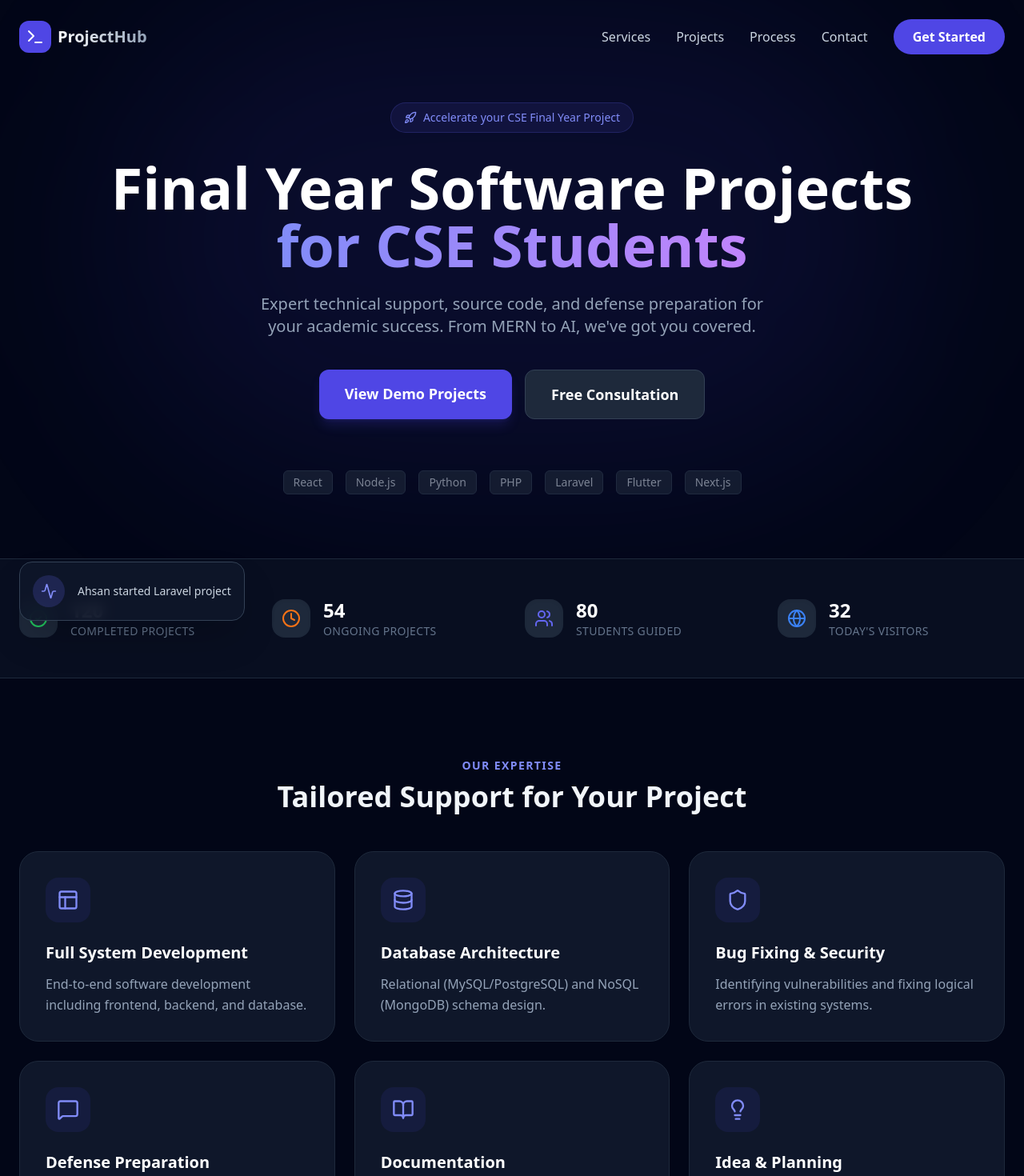
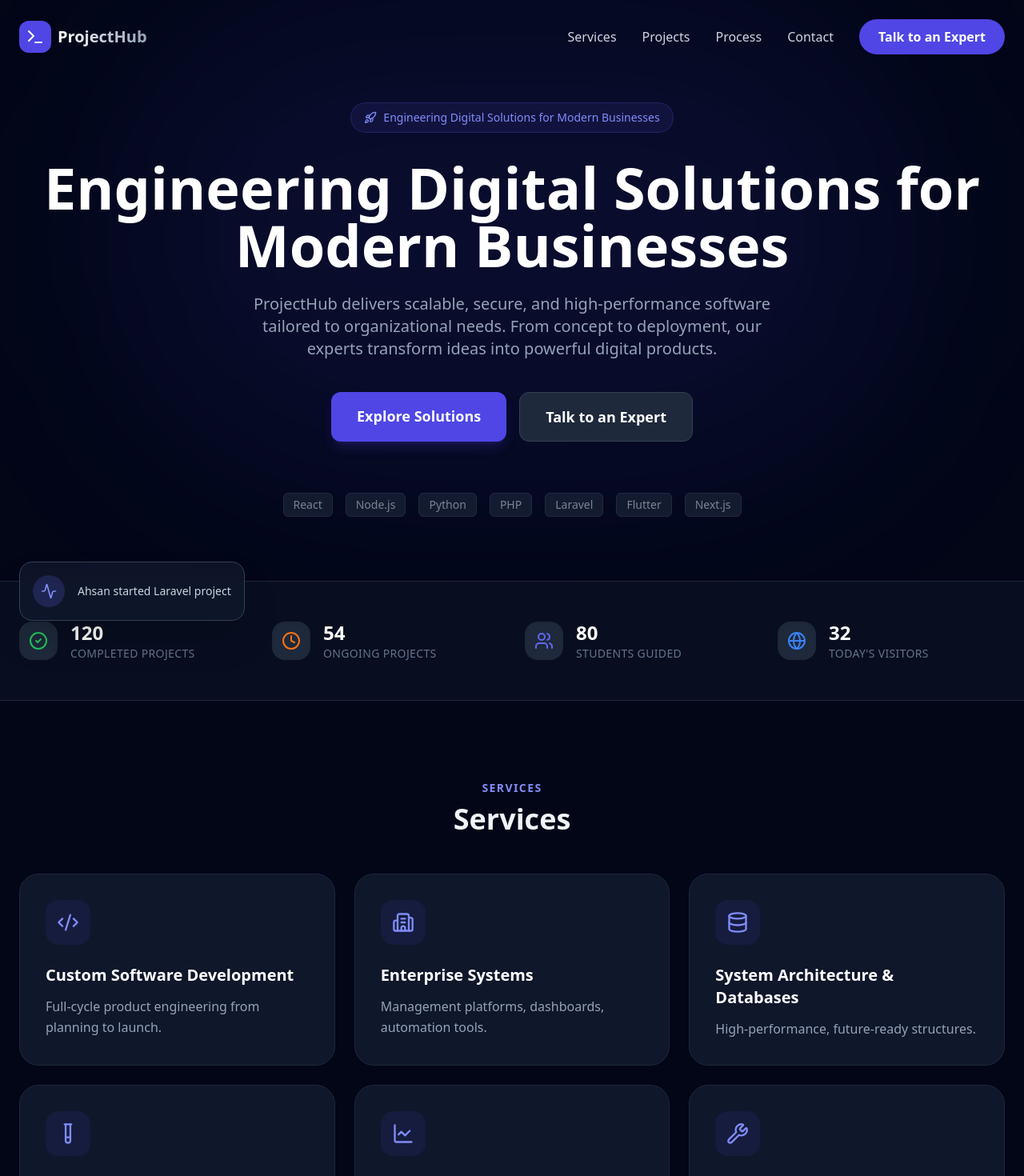
Before and after one commit to assist-project-hub/projecthub, a React (Vite) app: page / in a window 1280 px wide. Shown: the top 1470 px of the page at 80% size. Built offline with nearby package versions, Linux system fonts and the light colour scheme.

Commit message:
Refactor multiple sections to utilize content from centralized data source, enhancing maintainability and consistency across the application.

```diff
--- a/src/components/layout/Footer.jsx
+++ b/src/components/layout/Footer.jsx
@@ -1,4 +1,5 @@
 import { Globe, Layout, Cpu } from "lucide-react"
+import { content } from "../../data/content"
 
 export default function Footer() {
   return (
@@ -28,7 +29,7 @@ export default function Footer() {
           </a>
         </div>
         <p>&copy; ProjectHub. All rights reserved.</p>
-        <p className="text-sm mt-2 font-mono">Designed for Next-Gen Engineers.</p>
+        <p className="text-sm mt-2 font-mono">{content.footer.tagline}</p>
       </div>
     </footer>
   )
--- a/src/components/layout/Navbar.jsx
+++ b/src/components/layout/Navbar.jsx
@@ -1,6 +1,7 @@
 import { useState, useEffect } from "react"
 import { Menu, X, Terminal } from "lucide-react"
 import { motion, AnimatePresence } from "framer-motion"
+import { content } from "../../data/content"
 
 const SECTIONS = [
   { name: "Services", href: "#services" },
@@ -51,7 +52,7 @@ export default function Navbar() {
             href="#contact"
             className="bg-indigo-600 hover:bg-indigo-700 text-white px-6 py-2.5 rounded-full font-semibold transition-all"
           >
-            Get Started
+            {content.nav.cta}
           </a>
         </div>
 
@@ -89,7 +90,7 @@ export default function Navbar() {
                 onClick={() => setIsOpen(false)}
                 className="text-indigo-400 font-semibold"
               >
-                Get Started
+                {content.nav.cta}
               </a>
             </div>
           </motion.div>
--- a/src/components/sections/About.jsx
+++ b/src/components/sections/About.jsx
@@ -1,21 +1,18 @@
 import SectionTitle from "../ui/SectionTitle"
+import { content } from "../../data/content"
+
+const { about } = content
 
 export default function About() {
   return (
     <section className="py-24 bg-slate-900/30">
       <div className="container mx-auto px-6">
-        <SectionTitle
-          subtitle="About Us"
-          title="We Help CSE Students Succeed"
-        />
-        <p className="text-slate-400 text-lg max-w-3xl mx-auto text-center leading-relaxed">
-          We help CSE and Software Engineering students turn their final year
-          project ideas into working software. From full-stack web and mobile
-          apps to databases and APIs, we provide development support, debugging,
-          documentation, and defense preparation—so you can submit on time and
-          present with confidence. Our focus is on clean code, clear
-          explanations, and university-ready deliverables.
-        </p>
+        <SectionTitle subtitle={about.subtitle} title={about.title} />
+        <div className="text-slate-400 text-lg max-w-3xl mx-auto text-center leading-relaxed space-y-4">
+          {about.paragraphs.map((p, i) => (
+            <p key={i}>{p}</p>
+          ))}
+        </div>
       </div>
     </section>
   )
--- a/src/components/sections/Hero.jsx
+++ b/src/components/sections/Hero.jsx
@@ -1,5 +1,6 @@
 import { motion } from "framer-motion"
 import { Rocket } from "lucide-react"
+import { content } from "../../data/content"
 
 const TECH_BADGES = [
   "React",
@@ -10,6 +11,8 @@ const TECH_BADGES = [
   "Flutter",
   "Next.js",
 ]
+
+const { hero } = content
 
 export default function Hero() {
   return (
@@ -22,17 +25,14 @@ export default function Hero() {
           className="inline-flex items-center gap-2 bg-indigo-500/10 border border-indigo-500/20 px-4 py-2 rounded-full text-indigo-400 text-sm mb-8"
         >
           <Rocket className="w-4 h-4" />
-          <span>Accelerate your CSE Final Year Project</span>
+          <span>{hero.badge}</span>
         </motion.div>
         <motion.h1
           initial={{ opacity: 0, y: 20 }}
           animate={{ opacity: 1, y: 0 }}
           className="text-5xl md:text-7xl font-extrabold text-white mb-6 leading-tight"
         >
-          Final Year Software Projects <br />
-          <span className="text-transparent bg-clip-text bg-gradient-to-r from-indigo-400 to-purple-400">
-            for CSE Students
-          </span>
+          {hero.headline}
         </motion.h1>
         <motion.p
           initial={{ opacity: 0, y: 20 }}
@@ -40,8 +40,7 @@ export default function Hero() {
           transition={{ delay: 0.1 }}
           className="text-slate-400 text-lg md:text-xl max-w-2xl mx-auto mb-10"
         >
-          Expert technical support, source code, and defense preparation for
-          your academic success. From MERN to AI, we&apos;ve got you covered.
+          {hero.subtext}
         </motion.p>
 
         <motion.div
@@ -51,16 +50,16 @@ export default function Hero() {
           className="flex flex-col sm:flex-row gap-4 justify-center"
         >
           <a
-            href="#projects"
+            href={hero.ctaPrimaryHref}
             className="bg-indigo-600 text-white px-8 py-4 rounded-xl font-bold text-lg hover:bg-indigo-700 transition-all shadow-lg shadow-indigo-600/20 text-center"
           >
-            View Demo Projects
+            {hero.ctaPrimary}
           </a>
           <a
-            href="#contact"
+            href={hero.ctaSecondaryHref}
             className="bg-slate-800 text-white px-8 py-4 rounded-xl font-bold text-lg border border-slate-700 hover:bg-slate-700 transition-all text-center"
           >
-            Free Consultation
+            {hero.ctaSecondary}
           </a>
         </motion.div>
 
--- a/src/components/sections/HowItWorks.jsx
+++ b/src/components/sections/HowItWorks.jsx
@@ -1,43 +1,19 @@
 import SectionTitle from "../ui/SectionTitle"
+import { content } from "../../data/content"
 
-const STEPS = [
-  {
-    title: "Consultation",
-    desc: "Share your project requirements and idea.",
-  },
-  {
-    title: "Selection",
-    desc: "Pick from our existing demos or custom design.",
-  },
-  {
-    title: "Development",
-    desc: "We build your system with clean, documented code.",
-  },
-  {
-    title: "Walkthrough",
-    desc: "Live session to explain the code and flow.",
-  },
-  {
-    title: "Documentation",
-    desc: "Helping with diagrams and report structure.",
-  },
-  {
-    title: "Support",
-    desc: "Final viva prep to help you secure an A+.",
-  },
-]
+const { process } = content
 
 export default function HowItWorks() {
   return (
     <section id="howitworks" className="py-24 bg-slate-950 relative overflow-hidden">
       <div className="container mx-auto px-6">
         <SectionTitle
-          subtitle="The Process"
-          title="6 Steps to Your A+ Project"
+          subtitle={process.subtitle}
+          title={process.title}
         />
         <div className="grid md:grid-cols-2 lg:grid-cols-3 gap-12 relative">
           <div className="hidden lg:block absolute top-1/2 left-0 w-full h-0.5 bg-slate-800 -z-10" />
-          {STEPS.map((step, i) => (
+          {process.steps.map((step, i) => (
             <div
               key={i}
               className="relative bg-slate-900 p-8 rounded-3xl border border-slate-800"
--- a/src/components/sections/Services.jsx
+++ b/src/components/sections/Services.jsx
@@ -1,62 +1,37 @@
 import { motion } from "framer-motion"
-import { Layout, Database, Shield, MessageSquare, BookOpen, Lightbulb } from "lucide-react"
+import { Code2, Building2, Database, TestTube, LineChart, Wrench } from "lucide-react"
 import SectionTitle from "../ui/SectionTitle"
+import { content } from "../../data/content"
 
-const SERVICES = [
-  {
-    icon: Layout,
-    title: "Full System Development",
-    desc: "End-to-end software development including frontend, backend, and database.",
-  },
-  {
-    icon: Database,
-    title: "Database Architecture",
-    desc: "Relational (MySQL/PostgreSQL) and NoSQL (MongoDB) schema design.",
-  },
-  {
-    icon: Shield,
-    title: "Bug Fixing & Security",
-    desc: "Identifying vulnerabilities and fixing logical errors in existing systems.",
-  },
-  {
-    icon: MessageSquare,
-    title: "Defense Preparation",
-    desc: "Mock presentations and technical explanation sessions for project viva.",
-  },
-  {
-    icon: BookOpen,
-    title: "Documentation",
-    desc: "SRS, user manual, and technical documentation tailored to university requirements.",
-  },
-  {
-    icon: Lightbulb,
-    title: "Idea & Planning",
-    desc: "From topic selection to system design and timeline—we help you plan a feasible project.",
-  },
-]
+const SERVICE_ICONS = [Code2, Building2, Database, TestTube, LineChart, Wrench]
+
+const { services } = content
 
 export default function Services() {
   return (
     <section id="services" className="py-24 bg-slate-950">
       <div className="container mx-auto px-6">
         <SectionTitle
-          subtitle="Our Expertise"
-          title="Tailored Support for Your Project"
+          subtitle={services.subtitle}
+          title={services.title}
         />
         <div className="grid md:grid-cols-2 lg:grid-cols-3 gap-6">
-          {SERVICES.map((s, i) => (
+          {services.items.map((s, i) => {
+            const Icon = SERVICE_ICONS[i]
+            return (
             <motion.div
               key={s.title}
               whileHover={{ y: -10 }}
               className="p-8 bg-slate-900 border border-slate-800 rounded-3xl hover:border-indigo-500/50 transition-all group"
             >
               <div className="w-14 h-14 bg-indigo-600/10 rounded-2xl flex items-center justify-center text-indigo-400 mb-6 group-hover:bg-indigo-600 group-hover:text-white transition-all">
-                <s.icon size={28} />
+                <Icon size={28} />
               </div>
               <h3 className="text-xl font-bold text-white mb-3">{s.title}</h3>
               <p className="text-slate-400 leading-relaxed">{s.desc}</p>
             </motion.div>
-          ))}
+            )
+          })}
         </div>
       </div>
     </section>
--- a/src/components/sections/WhyChooseUs.jsx
+++ b/src/components/sections/WhyChooseUs.jsx
@@ -1,26 +1,20 @@
 import { motion } from "framer-motion"
 import { CheckCircle2 } from "lucide-react"
 import SectionTitle from "../ui/SectionTitle"
+import { content } from "../../data/content"
 
-const POINTS = [
-  "Experienced developers familiar with university standards",
-  "On-time delivery so you never miss deadlines",
-  "Confidentiality and plagiarism-free work",
-  "Clear code and documentation you can explain in viva",
-  "Affordable pricing for students",
-  "Support until delivery",
-]
+const { whyChooseUs } = content
 
 export default function WhyChooseUs() {
   return (
     <section className="py-24 bg-slate-950">
       <div className="container mx-auto px-6">
         <SectionTitle
-          subtitle="Why Choose Us"
-          title="What Makes Us the Right Choice"
+          subtitle={whyChooseUs.subtitle}
+          title={whyChooseUs.title}
         />
         <div className="grid md:grid-cols-2 lg:grid-cols-3 gap-6 max-w-5xl mx-auto">
-          {POINTS.map((point, i) => (
+          {whyChooseUs.points.map((point, i) => (
             <motion.div
               key={point}
               initial={{ opacity: 0, y: 10 }}
--- /dev/null
+++ b/src/data/content.js
@@ -0,0 +1,100 @@
+export const content = {
+  hero: {
+    badge: "Engineering Digital Solutions for Modern Businesses",
+    headline: "Engineering Digital Solutions for Modern Businesses",
+    subtext:
+      "ProjectHub delivers scalable, secure, and high-performance software tailored to organizational needs. From concept to deployment, our experts transform ideas into powerful digital products.",
+    ctaPrimary: "Explore Solutions",
+    ctaSecondary: "Talk to an Expert",
+    ctaPrimaryHref: "#services",
+    ctaSecondaryHref: "#contact",
+  },
+  about: {
+    subtitle: "About Us",
+    title: "About Us",
+    paragraphs: [
+      "ProjectHub is a professional technology organization specializing in custom software, system architecture, and digital transformation.",
+      "We work with businesses, startups, and institutions to design and build reliable applications using modern engineering practices. Our focus is long-term value, maintainability, and performance. We believe successful software is built through collaboration, transparency, and technical excellence.",
+    ],
+  },
+  whyChooseUs: {
+    subtitle: "Why Choose Us",
+    title: "Why Choose Us",
+    points: [
+      "Business-focused solution",
+      "Modern, scalable architecture",
+      "Security & reliability first",
+      "Clean, maintainable code",
+      "Transparent development cycle",
+      "On-time delivery",
+      "Long-term partnership mindset",
+    ],
+  },
+  services: {
+    subtitle: "Services",
+    title: "Services",
+    items: [
+      {
+        title: "Custom Software Development",
+        desc: "Full-cycle product engineering from planning to launch.",
+      },
+      {
+        title: "Enterprise Systems",
+        desc: "Management platforms, dashboards, automation tools.",
+      },
+      {
+        title: "System Architecture & Databases",
+        desc: "High-performance, future-ready structures.",
+      },
+      {
+        title: "Quality Assurance",
+        desc: "Testing, optimization, and reliability improvements.",
+      },
+      {
+        title: "Consulting & Strategy",
+        desc: "Technology selection, roadmap planning, digital growth.",
+      },
+      {
+        title: "Maintenance & Support",
+        desc: "Continuous updates and lifecycle management.",
+      },
+    ],
+  },
+  process: {
+    subtitle: "Our Process",
+    title: "Our Process",
+    steps: [
+      { title: "Requirement Discovery", desc: "Gather and define your business and technical requirements." },
+      { title: "Solution Architecture", desc: "Design scalable, secure system architecture." },
+      { title: "UI/UX Design", desc: "Create intuitive interfaces and user experiences." },
+      { title: "Development", desc: "Build with clean code and modern engineering practices." },
+      { title: "Testing", desc: "Rigorous QA for quality and reliability." },
+      { title: "Deployment & Support", desc: "Launch and ongoing maintenance and support." },
+    ],
+  },
+  commitment: {
+    subtitle: "Our Commitment",
+    intro: "We build software that is:",
+    bullets: [
+      "Production ready",
+      "Secure",
+      "Scalable",
+      "Performance optimized",
+      "Built for growth",
+    ],
+  },
+  mission: {
+    subtitle: "Our Mission",
+    text: "To design and deliver reliable, scalable, and high-quality digital solutions that empower organizations to operate smarter, move faster, and grow sustainably. We are committed to combining strong engineering practices, modern technologies, and collaborative partnerships to transform complex challenges into practical, high-impact systems.",
+  },
+  vision: {
+    subtitle: "Our Vision",
+    text: "To become a trusted technology partner recognized for innovation, technical excellence, and the ability to build future-ready software that drives real-world progress. We envision a digital ecosystem where businesses of all sizes can access powerful, efficient, and intelligent solutions to accelerate their transformation.",
+  },
+  nav: {
+    cta: "Talk to an Expert",
+  },
+  footer: {
+    tagline: "Engineering digital solutions for modern businesses.",
+  },
+}
--- a/src/pages/Home.jsx
+++ b/src/pages/Home.jsx
@@ -7,6 +7,7 @@ import Services from "../components/sections/Services"
 import Projects from "../components/sections/Projects"
 import HowItWorks from "../components/sections/HowItWorks"
 import WhyChooseUs from "../components/sections/WhyChooseUs"
+import CommitmentMissionVision from "../components/sections/CommitmentMissionVision"
 import Testimonials from "../components/sections/Testimonials"
 import About from "../components/sections/About"
 import Contact from "../components/sections/Contact"
@@ -25,6 +26,7 @@ export default function Home() {
         <Testimonials />
         <About />
         <WhyChooseUs />
+        <CommitmentMissionVision />
         <TechStack />
         <Contact />
       </main>
```
Also changed, not shown: src/components/sections/CommitmentMissionVision.jsx (added, +69 -0 lines), src/components/sections/Contact.jsx (+11 -0 lines), src/data/projects.js (+16 -9 lines).
